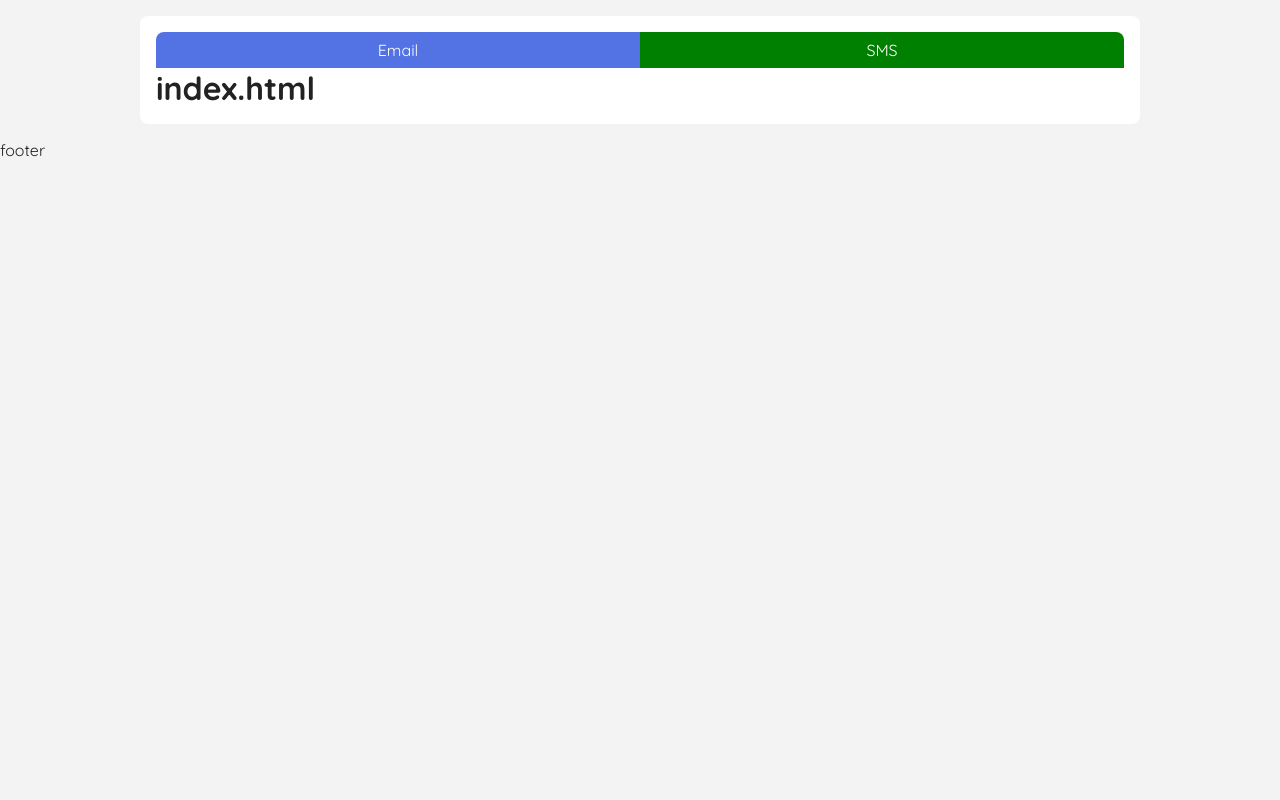
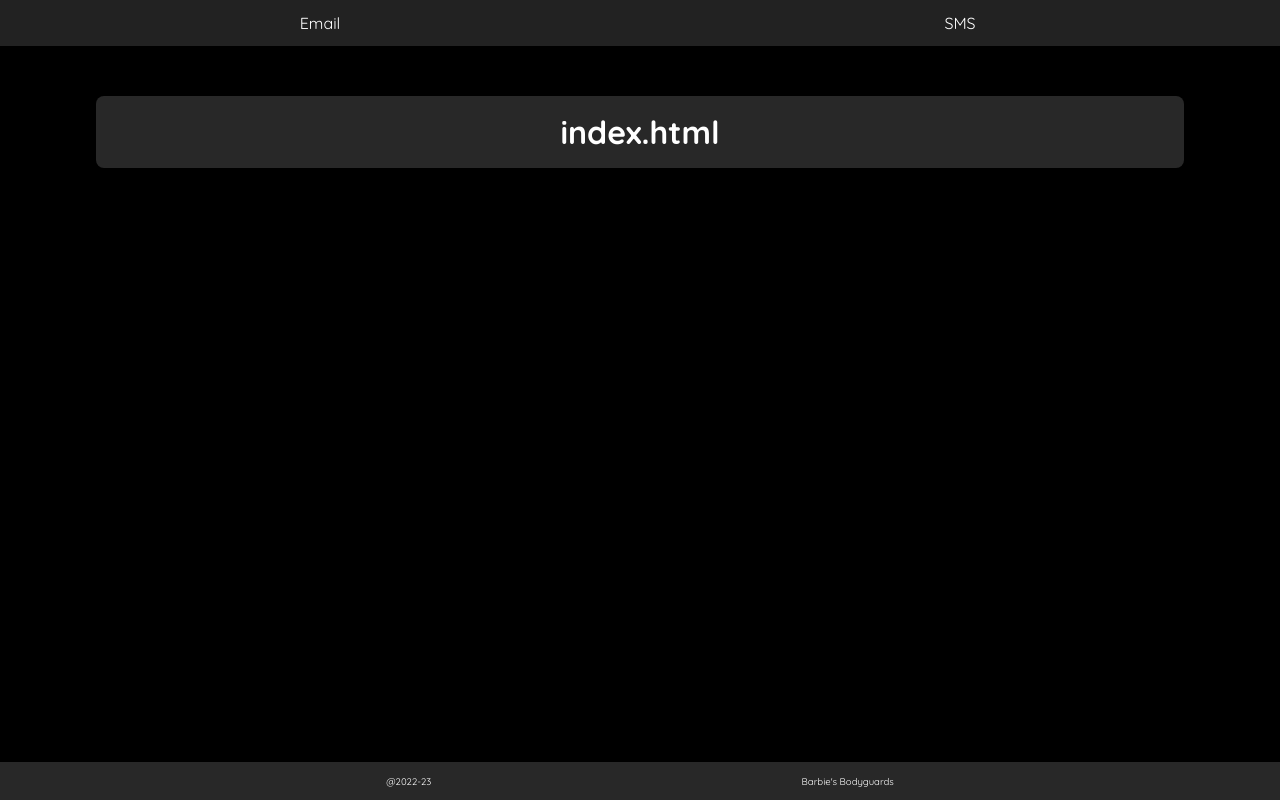
Before and after one commit to SarangKumar/Spam-Shield, a Flask app: page / in a window 1280 px wide. Run offline with Flask 2, Linux system fonts and the light colour scheme; some libraries are stand-ins or nearby versions.

Commit message:
made stying changes in main

```diff
--- a/app.py
+++ b/app.py
@@ -20,29 +20,11 @@ def email():
 def sms():
     return render_template('sms.html')
 
+@app.route("/result")
+def result():
+    spam = 0
 
-
-from flask import Flask, render_template
-
-app = Flask(__name__)
-
-@app.route("/")
-def home():
-    return render_template('index.html')
-    # return "<p>Hello, World!</p>"
-
-@app.route("/rough")
-def rough():
-    return render_template('rough.html')
-
-@app.route("/email")
-def email():
-    return render_template('email.html')
-
-
-@app.route("/sms")
-def sms():
-    return render_template('sms.html')
+    return render_template('result.html', spam=spam)
 
 
 
--- a/static/css/main.css
+++ b/static/css/main.css
@@ -1,56 +1,3 @@
-@import url('https://fonts.googleapis.com/css2?family=Quicksand:wght@300;400;500;600;700&display=swap');
-
-* {
-    margin: 0;
-    padding: 0;
-    box-sizing: border-box;
-    font-family: 'Quicksand', sans-serif;
-}
-
-body {
-    background-color: #f2f2f2;
-    color: #222;
-}
-
-
-.body-container {
-    /* min-height: 100vh; */
-    display: flex;
-    border-radius: 0.5rem;
-    background-color: #fff;
-    flex-direction: column;
-}
-
-nav {
-    /* background-color: red; */
-    display: flex;
-    align-items: center;
-    justify-content: space-around;
-    border-radius:0.5rem 0.5rem 0 0;
-    overflow: hidden;
-
-}
-
-
-nav #mail, nav #sms{
-    text-decoration: none;
-    padding: 0.5rem 1rem;
-    height: 100%;
-    width: 100%;
-    text-align: center;
-    cursor: pointer;
-    background-color: orange;
-    /* border-radius: 0.5rem 0 0 0.5rem; */
-}
-
-nav #mail.active, nav #sms.active{
-    background-color: red;
-}
-
-nav #sms{
-    /* border-radius: 0 0.5rem 0.5rem 0; */
-    background-color: green;
-}
 @import url('https://fonts.googleapis.com/css2?family=Quicksand:wght@300;400;500;600;700&display=swap');
 
 * {
@@ -61,11 +8,11 @@ nav #sms{
 }
 
 :root{
-    --primary:#5373E5;
-    --secondary:#F3F3F3;
-    --white:#fff;
-    --light-text:#fff;
-    --dark-text:#222;
+    --primary:#5ED4F3;
+    --secondary:#000;
+    --white:#282828;
+    --light-text:#222;
+    --dark-text:#fff;
 }
 
 body {
@@ -75,41 +22,91 @@ body {
 
 
 .body-container {
-    margin: 1rem auto;
+    margin: 6rem;
+    display: flex;
+    align-items: center;
+    justify-content: center;
+    gap: 1rem;
     padding: 1rem;
-    max-width: 1000px;
-    display: flex;
+    /* max-width: 1000px; */
     border-radius: 0.5rem;
+    position: relative;
     background-color: var(--white);
-    flex-direction: column;
 }
 
 nav {
+    position: absolute;
+    /* inset:0 0 0 0 */
+    top: 0;
+    right: 0;
+    left: 0;
     display: flex;
     align-items: center;
     justify-content: space-around;
-    border-radius:0.5rem 0.5rem 0 0;
     overflow: hidden;
 }
 
 
 nav #mail, nav #sms{
     text-decoration: none;
-    padding: 0.5rem 1rem;
+    padding: 0.8rem 1rem;
     height: 100%;
     width: 100%;
     text-align: center;
-    color: var(--light-text);
+    color: var(--dark-text);
     cursor: pointer;
-    background-color: var(--primary);
+    background-color: var(--light-text);
     /* border-radius: 0.5rem 0 0 0.5rem; */
 }
 
 nav #mail.active, nav #sms.active{
-    background-color: var(--white);
+    border-bottom:2px solid var(--primary);
 }
 
 nav #sms{
     /* border-radius: 0 0.5rem 0.5rem 0; */
+    /* background-color: green; */
+}
+
+
+
+
+
+.result > .fa{
+    display: flex;
+    align-items: center;
+    justify-content: center;
+    width:2rem;
+    height: 2rem;
+    transform: translate(-50%, -50%);
+    position: absolute;
+    top: 0;
+    left:0;
+    border-radius: 50%;
+
+
+}
+
+.result > .fa-check{
     background-color: green;
 }
+.result > .fa-times{
+    background-color: red;
+}
+
+
+footer{
+    position: absolute;
+    left: 0;
+    right: 0;
+    bottom: 0;
+    width: 100%;
+    background-color: var(--white);
+    padding: 0.8rem 1rem;
+    display: flex;
+    justify-content: space-evenly;
+}
+
+footer p{
+    font-size: 0.6rem;
+}
--- a/templates/layout.html
+++ b/templates/layout.html
@@ -1,6 +1,13 @@
 <!DOCTYPE html>
 <html lang="en">
   <head>
+    <link
+      rel="stylesheet"
+      href="https://cdnjs.cloudflare.com/ajax/libs/font-awesome/6.3.0/css/all.min.css"
+      integrity="sha512-SzlrxWUlpfuzQ+pcUCosxcglQRNAq/DZjVsC0lE40xsADsfeQoEypE+enwcOiGjk/bSuGGKHEyjSoQ1zVisanQ=="
+      crossorigin="anonymous"
+      referrerpolicy="no-referrer"
+    />
     <meta charset="UTF-8" />
     <meta http-equiv="X-UA-Compatible" content="IE=edge" />
     <meta name="viewport" content="width=device-width, initial-scale=1.0" />
@@ -11,17 +18,20 @@
     />
   </head>
   <body>
+    <nav>
+      <a href="email" id="mail" class="link">Email</a>
+      <a href="sms" id="sms" class="link">SMS</a>
+    </nav>
     <div class="body-container">
-      <nav>
-        <a href="email" id="mail" class="link">Email</a>
-        <a  href="sms" id="sms" class="link">SMS</a>
-      </nav>
       <div class="content">
-
-          {% block body %} {% endblock %}
-        </div>
+        <div class="box">{% block body %} {% endblock %}</div>
+        <div class="result">{% block result %} {% endblock %}</div>
+      </div>
     </div>
-    <footer>footer</footer>
+    <footer>
+      <p>@2022-23</p>
+      <p>Barbie's Bodyguards</p>
+    </footer>
 
     <script src="{{ url_for('static', filename='js/script.js') }}"></script>
   </body>
--- a/templates/sms.html
+++ b/templates/sms.html
@@ -4,4 +4,6 @@
 
 <h1>sms.html</h1>
 
+
+
 {% endblock %}
```
Also changed, not shown: templates/result.html (added, +15 -0 lines).
